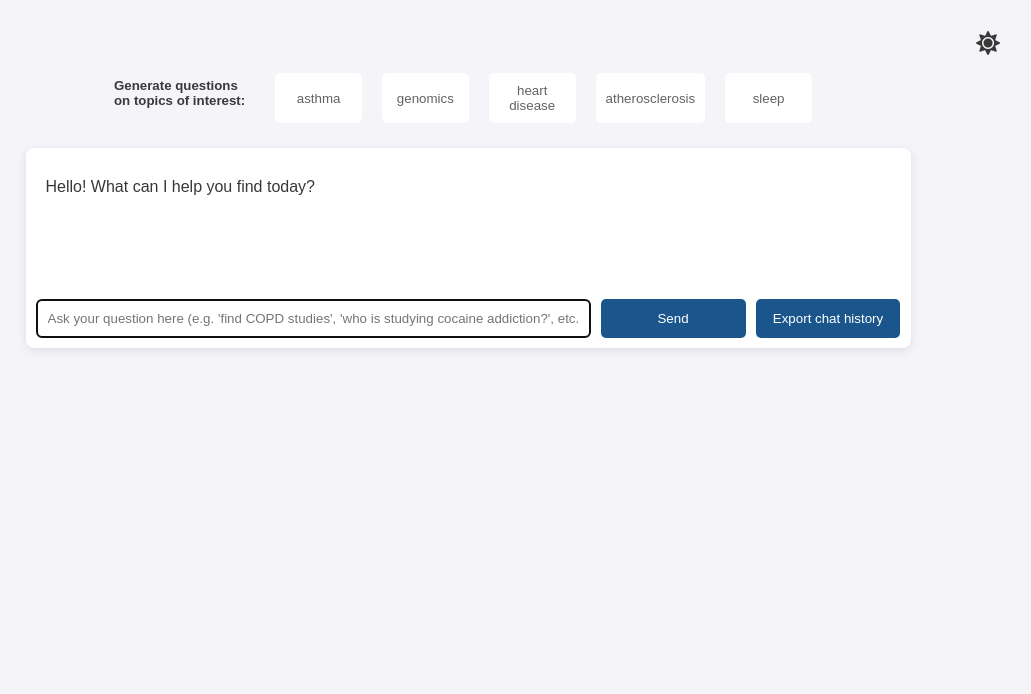
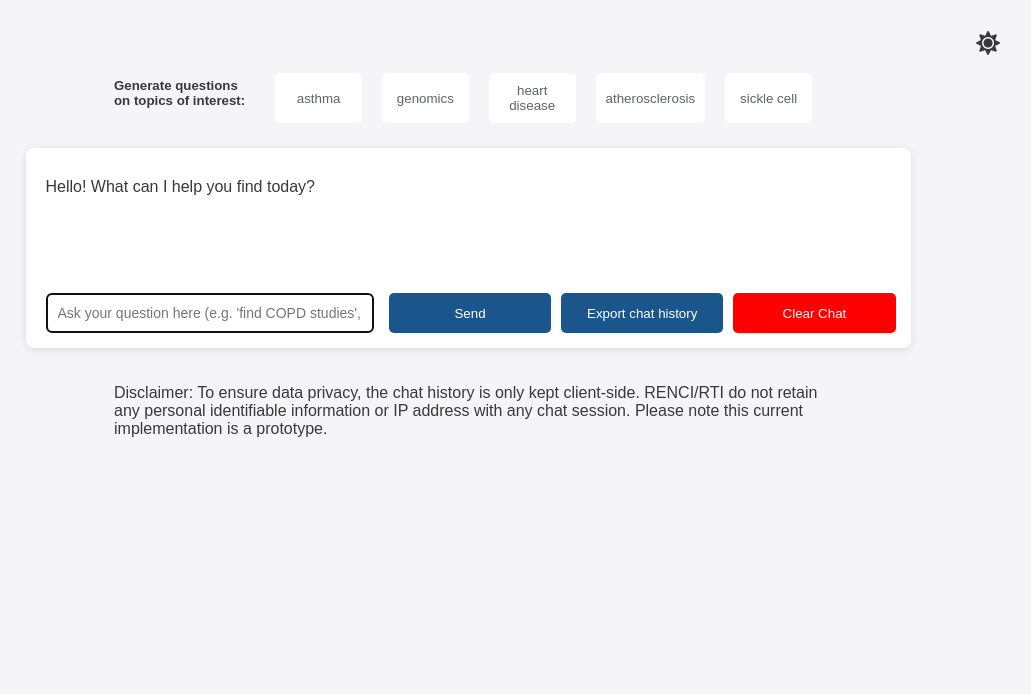
Before and after one commit to gnawhnehpets/flask_rag_chat_interface, a Flask app: page / in a window 1280 px wide. Shown: the top 694 px of the page, without its empty margins (172-1203 px from the left). Run offline with Flask 3, Linux system fonts and the light colour scheme.

Commit message:
added clear chat functionality, SC randomizer, session id

```diff
--- a/app.py
+++ b/app.py
@@ -1,14 +1,16 @@
-from flask import Flask, render_template, request, jsonify, url_for, send_file
+from flask import Flask, render_template, request, jsonify, url_for, send_file, session
 import requests
 import logging
 import time
 import re
 import os
 import json
+import uuid
 from io import BytesIO
 app = Flask(__name__)
 
 logging.basicConfig(level=logging.WARNING)
+app.secret_key = str(uuid.uuid4())  # Needed to use sessions
 
 # instantiate payload
 payload = {
@@ -20,8 +22,18 @@ payload = {
         "kwargs": {}
     }
 
+def generate_session_id():
+    return str(uuid.uuid4())
+
 @app.route('/')
 def home():
+    # Generate a new session_id if not already in session
+    if 'session_id' not in session:
+        session['session_id'] = str(uuid.uuid4())  # Generate a random session_id
+        logging.debug(f"New session_id created: {session['session_id']}")
+    else:
+        logging.debug(f"Existing session_id: {session['session_id']}")
+
     # Clear the chat history whenever the home page is accessed
     payload['input']['chat_history'] = []
 
@@ -51,6 +63,8 @@ def format_response(text):
     text = text.replace('**', '')
     return text.replace('\n', '<br>')
 
+
+
 @app.route('/get_response', methods=['POST'])
 def get_response():
     user_message = request.form['message']
@@ -67,7 +81,12 @@ def get_response():
     #     "config": {},
     #     "kwargs": {}
     # }
+
+    # Attach the session_id to the payload
+    session_id = session.get('session_id', 'unknown')
     payload['input']['input'] = user_message
+    payload['session_id'] = session_id  # Add session_id to payload
+
     print(payload)
 
     unique_url = f"{api_url}"
@@ -114,5 +133,11 @@ def export_chat_history():
                      as_attachment=True,
                      download_name='chat_history.json')
 
+@app.route('/clear_history', methods=['POST'])
+def clear_history():
+    # Clear the chat history in the payload
+    payload['input']['chat_history'] = []
+    return jsonify({'status': 'success', 'message': 'Chat history cleared.'})
+
 if __name__ == '__main__':
     app.run(debug=True)
--- a/templates/index.html
+++ b/templates/index.html
@@ -37,6 +37,36 @@
             height: auto;
             display: block;
         }
+
+        .chat-input-container {
+            display: flex;
+            justify-content: space-between;
+            align-items: center;
+        }
+
+        .chat-input-container button {
+            margin: 5px 5px;
+            padding: 5px;
+            text-align: center;
+            height: 80%;
+            min-height: 20px;
+            flex: 1;
+            /* Make all buttons have equal width */
+            border: none;
+        }
+
+        /* Clear Chat specific styles */
+        .clear-chat-btn {
+            background-color: red;
+            color: white;
+        }
+
+        .chat-input-container input {
+            margin: 5px 10px;
+            padding: 10px;
+            flex: 2;
+            font-size: 14px;
+        }
     </style>
 </head>
 
@@ -46,14 +76,14 @@
     <div class="banner-container">
         <!-- <img src="{{ banner_image_url }}" alt="Banner" class="banner"> -->
     </div>
-    <br/>
+    <br />
     <div class="button-container">
         <h5>Generate questions<br />on topics of interest:</h5>
         <button class="query-btn" data-query="asthma">asthma</button>
         <button class="query-btn" data-query="genomics">genomics</button>
         <button class="query-btn" data-query="cardiovascular disease">heart disease</button>
         <button class="query-btn" data-query="atherosclerosis">atherosclerosis</button>
-        <button class="query-btn" data-query="sleep">sleep</button>
+        <button class="query-btn" data-query="sickle cell">sickle cell</button>
     </div>
     <div class="chat-container">
         <div class="chat-box" id="chat-box">
@@ -65,7 +95,13 @@
                 autofocus>
             <button id="send-btn">Send</button>
             <button id="export-btn">Export chat history</button>
+            <button id="clear-chat-btn" class="clear-chat-btn">Clear Chat</button>
         </div>
+    </div>
+    <div class="button-container">
+        <p>Disclaimer: To ensure data privacy, the chat history is only kept client-side. RENCI/RTI do not retain any
+            personal identifiable information or IP address with any chat session. Please note this current
+            implementation is a prototype.</p>
     </div>
 
     <script>
@@ -99,6 +135,21 @@
 
             $('.query-btn').click(function () {
                 var topicQuery = $(this).data('query');
+
+                if (topicQuery === 'sickle cell') {
+                    // Predefined list of questions for "sickle cell"
+                    var sickleCellQuestions = [
+                        "What type of conditioning regimen was used in the study for patients with sickle cell disease undergoing bone marrow transplantation.",
+                        "What specific neurologic criteria were used to include patients with sickle cell disease in the study on unrelated donor hematopoietic stem cell transplantation.",
+                        "What was the dose of Melphalan administered in the study on unrelated donor hematopoietic stem cell transplantation for sickle cell disease.",
+                        "What was the primary outcome measured in the study on unrelated donor hematopoietic stem cell transplantation for sickle cell disease.",
+                        "What is the primary symptom of pulmonary arterial hypertension in sickle cell disease.",
+                        "How many infants were enrolled during Phase 1 of the Cooperative Study of Sickle Cell Disease.",
+                        "What percentage of patients with severe sickle cell disease have an HLA-matched sibling donor."
+                    ];
+                    var randomQuery = sickleCellQuestions[Math.floor(Math.random() * sickleCellQuestions.length)];
+                } else {
+                    // Default query template for other topics
                     var queryTemplate = [
                         "What are some major findings in " + topicQuery + " research?",
                         "Find recent studies on " + topicQuery,
@@ -109,6 +160,7 @@
                         "What are the most common study designs in " + topicQuery + " research?"
                     ];
                     var randomQuery = queryTemplate[Math.floor(Math.random() * queryTemplate.length)];
+                }
                 sendMessage(randomQuery);
             });
 
@@ -126,8 +178,19 @@
             $('#export-btn').click(function () {
                 window.location.href = '/export_chat_history';
             });
+
+            // Clear chat history with confirmation
+            $('#clear-chat-btn').click(function () {
+                if (confirm("Are you sure you want to clear the chat history?")) {
+                    $.post('/clear_history', function (data) {
+                        if (data.status === 'success') {
+                            $('#chat-box').empty();  // Clear the chat box in the frontend
+                            $('#chat-box').append('<div class="chat-message bot-message">You have cleared the chat history. What can I help you find today?</div>');
+                        }
                     });
-
+                }
+            });
+        });
     </script>
 </body>
 
```
Lines whose indentation alone changed are shown as unchanged.
